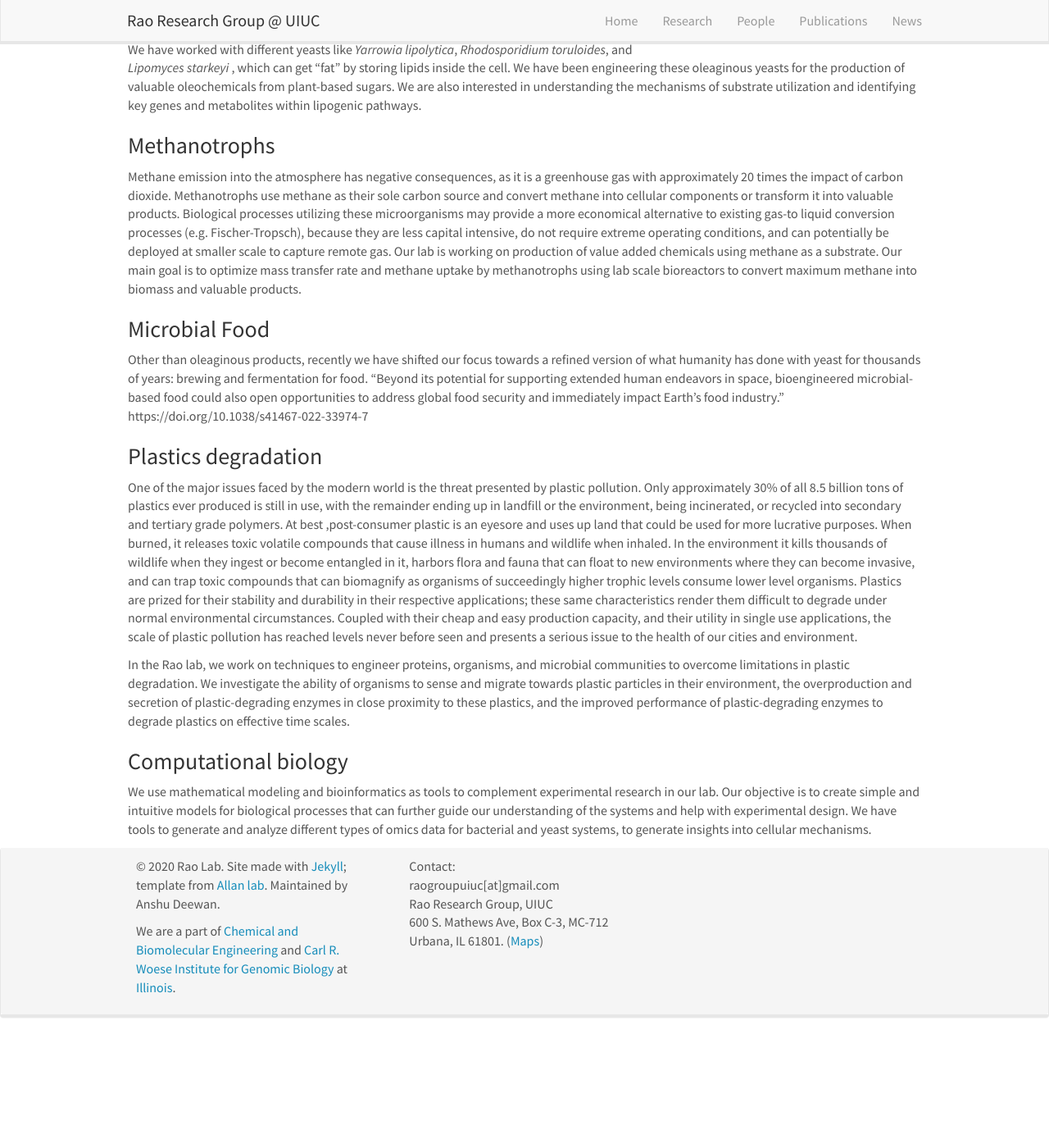
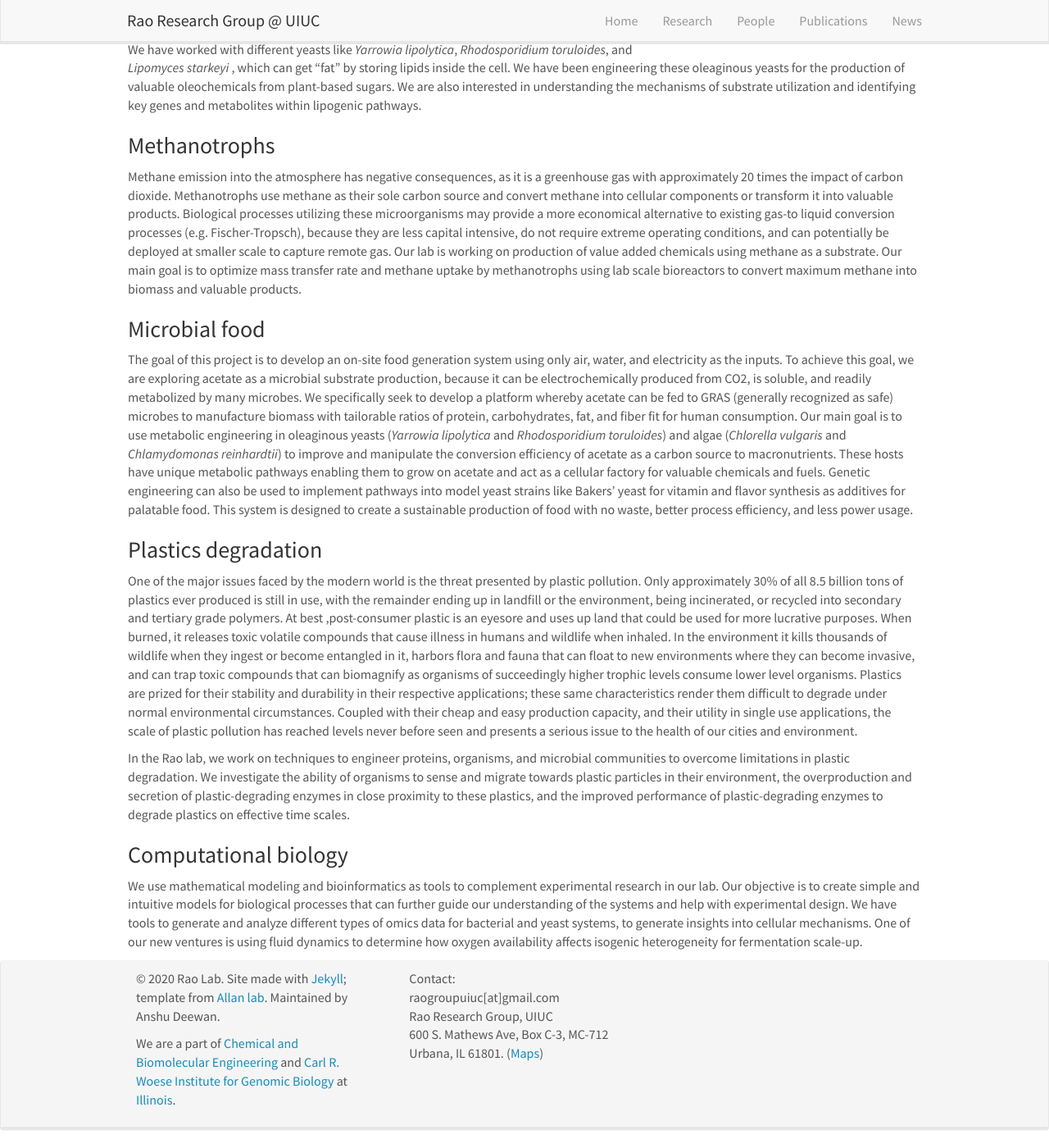
Before and after one commit to raogroupuiuc/webpage, a Jekyll site: the page built from _pages/research.md, in a window 1280 px wide and 1400 px high, scrolled down 558 px. Shown: the whole window at 82% size. Built offline with Jekyll 4.4.1, drawn with Linux system fonts in a browser that asks for light colours; nearby versions of some CDN libraries; before the commit the page ends 1821 px from its top, so only the background shows below that; some of the changed text lies outside the part shown.

Commit message:
Update research.md
dsfdsfa

```diff
--- a/_pages/research.md
+++ b/_pages/research.md
@@ -13,8 +13,8 @@ Key areas of research:
 1. [Chemotaxis](#chemotaxis)
 2. [Biofuel and bioproducts](#Oleaginous yeast)
 3. [Methanotrops](#Methanotrops)
-4. [Microbial Food](#microbial food)
-5. [Plastic degradation](#plastics degradation)
+4. [Microbial food](#microbial food)
+5. [Plastic conversion](#plastics conversion)
 6. [Computational biology](#computational biology)
 
 
@@ -33,9 +33,9 @@ We have worked with different yeasts like <i> Yarrowia lipolytica</i>, <i> Rhodo
 
 Methane emission into the atmosphere has negative consequences, as it is a greenhouse gas with approximately 20 times the impact of carbon dioxide. Methanotrophs use methane as their sole carbon source and convert methane into cellular components or transform it into valuable products. Biological processes utilizing these microorganisms may provide a more economical alternative to existing gas-to liquid conversion processes (e.g. Fischer-Tropsch), because they are less capital intensive, do not require extreme operating conditions, and can potentially be deployed at smaller scale to capture remote gas.   Our lab is working on production of value added chemicals using methane as a substrate. Our main goal is to optimize mass transfer rate and methane uptake by methanotrophs using lab scale bioreactors to convert maximum methane into biomass and valuable products.
 
-### Microbial Food
+### Microbial food
 
-Other than oleaginous products, recently we have shifted our focus towards a refined version of what humanity has done with yeast for thousands of years: brewing and fermentation for food. "Beyond its potential for supporting extended human endeavors in space, bioengineered microbial-based food could also open opportunities to address global food security and immediately impact Earth’s food industry." https://doi.org/10.1038/s41467-022-33974-7
+The goal of this project is to develop an on-site food generation system using only air, water, and electricity as the inputs. To achieve this goal, we are exploring acetate as a microbial substrate production, because it can be electrochemically produced from CO2, is soluble, and readily metabolized by many microbes. We specifically seek to develop a platform whereby acetate can be fed to GRAS (generally recognized as safe) microbes to manufacture biomass with tailorable ratios of protein, carbohydrates, fat, and fiber fit for human consumption. Our main goal is to use metabolic engineering in oleaginous yeasts (<i>Yarrowia lipolytica </i> and <i>Rhodosporidium toruloides</i>) and algae (<i>Chlorella vulgaris</i> and <i>Chlamydomonas reinhardtii</i>) to improve and manipulate the conversion efficiency of acetate as a carbon source to macronutrients. These hosts have unique metabolic pathways enabling them to grow on acetate and act as a cellular factory for valuable chemicals and fuels. Genetic engineering can also be used to implement pathways into model yeast strains like Bakers' yeast for vitamin and flavor synthesis as additives for palatable food.  This system is designed to create a sustainable production of food with no waste, better process efficiency, and less power usage.
 
 ### Plastics degradation
 
@@ -46,4 +46,4 @@ In the Rao lab, we work on techniques to engineer proteins, organisms, and micro
 
 ### Computational biology
 
-We use mathematical modeling and bioinformatics as tools to complement experimental research in our lab. Our objective is to create simple and intuitive models for biological processes that can further guide our understanding of the systems and help with experimental design. We have tools to generate and analyze different types of omics data for bacterial and yeast systems, to generate insights into cellular mechanisms.
+We use mathematical modeling and bioinformatics as tools to complement experimental research in our lab. Our objective is to create simple and intuitive models for biological processes that can further guide our understanding of the systems and help with experimental design. We have tools to generate and analyze different types of omics data for bacterial and yeast systems, to generate insights into cellular mechanisms. One of our new ventures is using fluid dynamics to determine how oxygen availability affects isogenic heterogeneity for fermentation scale-up.
```
